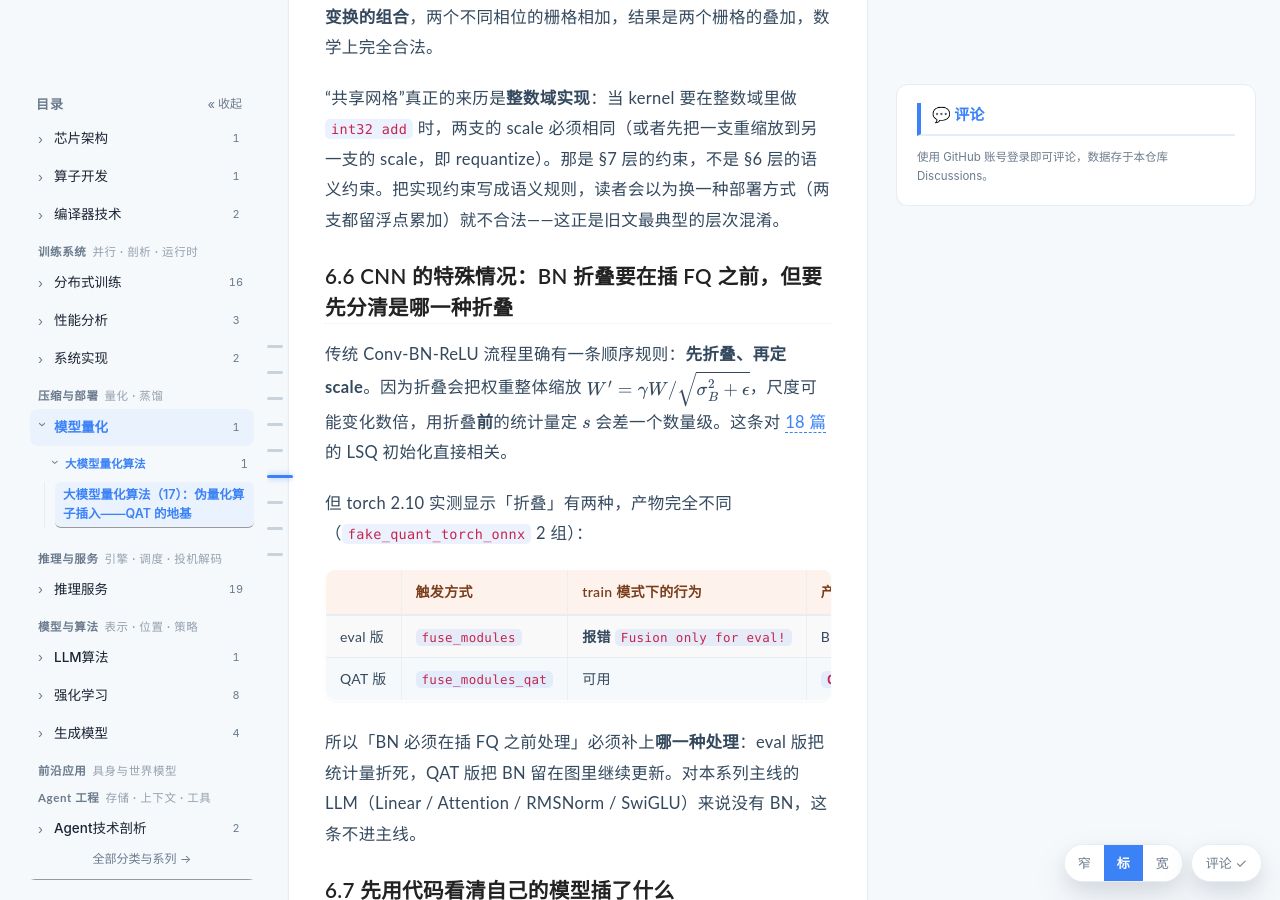
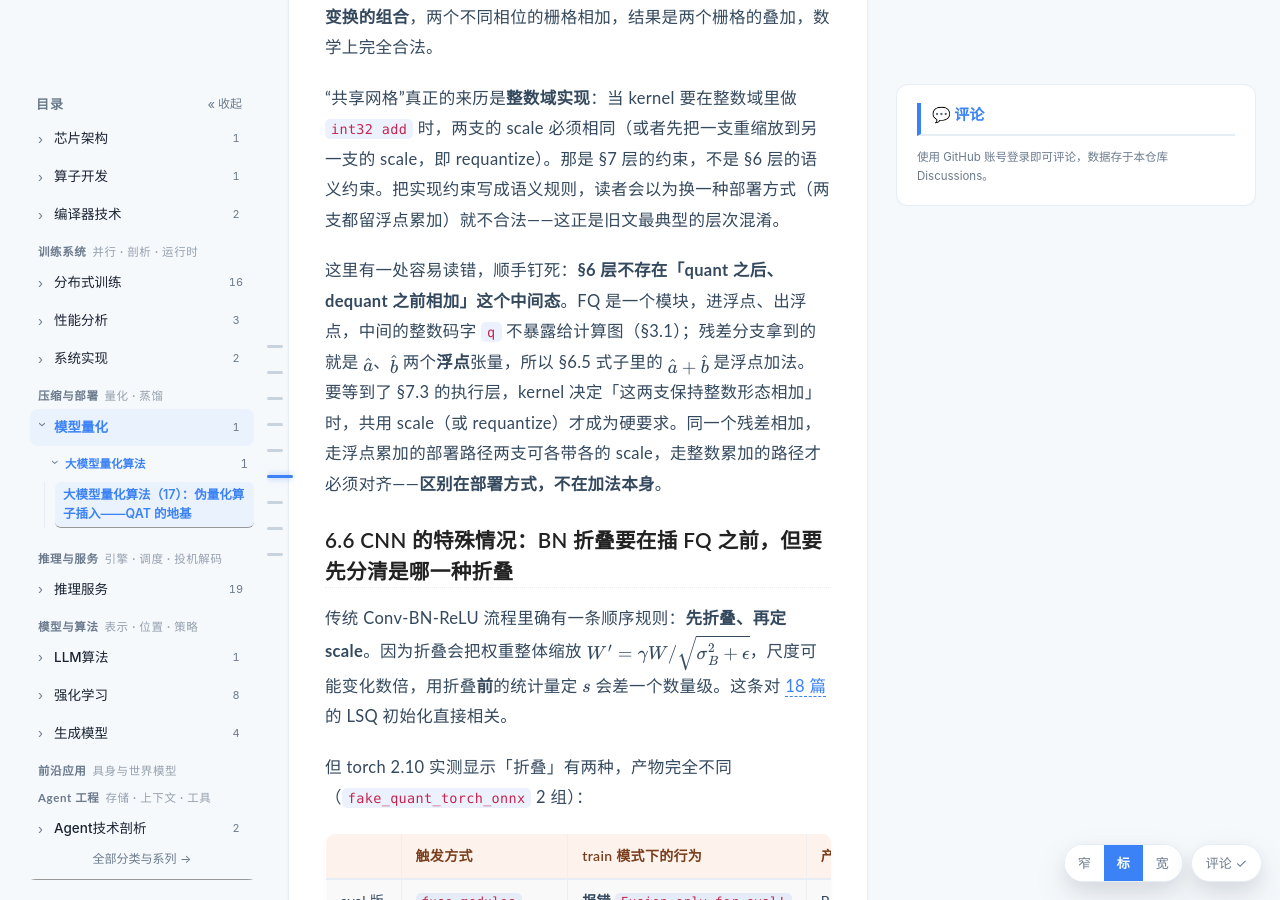
Before and after one commit to lrypcy/lrypcy.github.io, a Jekyll site: the page built from _posts/2026-08-26-llm-quant-11-fake-quant-insertion.md, in a window 1280 px wide and 900 px high, scrolled down 19219 px. Built offline with Jekyll 4.4.1, drawn with Linux system fonts in a browser that asks for light colours; comment, search, counter and statistics services are not loaded.

Commit message:
docs(quant-11): 澄清 §6.5 共享网格的层次区分
FQ 输出是浮点，残差两支相加是浮点加法；整数域 int32 add 的
同 scale 要求属执行层（§7.3），非语义约束（§6）。回应 discussion #5 的提问。

```diff
--- a/_posts/2026-08-26-llm-quant-11-fake-quant-insertion.md
+++ b/_posts/2026-08-26-llm-quant-11-fake-quant-insertion.md
@@ -455,6 +455,8 @@ flowchart LR
 
 “共享网格”真正的来历是**整数域实现**：当 kernel 要在整数域里做 `int32 add` 时，两支的 scale 必须相同（或者先把一支重缩放到另一支的 scale，即 requantize）。那是 §7 层的约束，不是 §6 层的语义约束。把实现约束写成语义规则，读者会以为换一种部署方式（两支都留浮点累加）就不合法——这正是旧文最典型的层次混淆。
 
+这里有一处容易读错，顺手钉死：**§6 层不存在「quant 之后、dequant 之前相加」这个中间态**。FQ 是一个模块，进浮点、出浮点，中间的整数码字 `q` 不暴露给计算图（§3.1）；残差分支拿到的就是 $$\hat a$$、$$\hat b$$ 两个**浮点**张量，所以 §6.5 式子里的 $$\hat a+\hat b$$ 是浮点加法。要等到了 §7.3 的执行层，kernel 决定「这两支保持整数形态相加」时，共用 scale（或 requantize）才成为硬要求。同一个残差相加，走浮点累加的部署路径两支可各带各的 scale，走整数累加的路径才必须对齐——**区别在部署方式，不在加法本身**。
+
 ### 6.6 CNN 的特殊情况：BN 折叠要在插 FQ 之前，但要先分清是哪一种折叠
 
 传统 Conv-BN-ReLU 流程里确有一条顺序规则：**先折叠、再定 scale**。因为折叠会把权重整体缩放 $$W'=\gamma W/\sqrt{\sigma_B^2+\epsilon}$$，尺度可能变化数倍，用折叠**前**的统计量定 $$s$$ 会差一个数量级。这条对 [18 篇](/2026/08/29/llm-quant-18-lsq-pact-dsq/) 的 LSQ 初始化直接相关。
```
